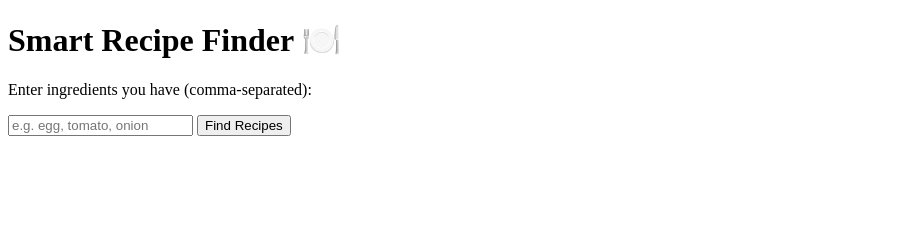
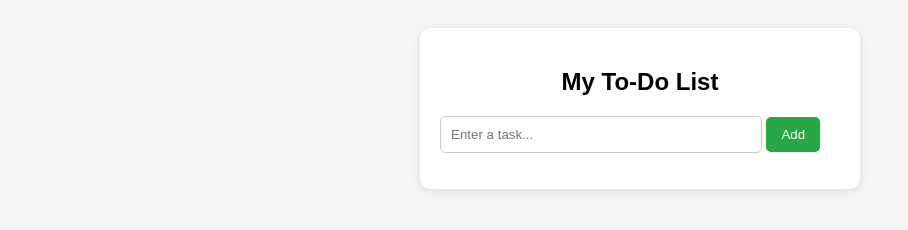
Before and after one commit to laxmipriya1304/ccassignment, a plain HTML site: page index.html in a window 1280 px wide. Shown: the whole page, without its empty margins (0-908 px from the left). Drawn offline with Linux system fonts and the light colour scheme.

Commit message:
Add files via upload

```diff
--- a/index.html
+++ b/index.html
@@ -1,22 +1,110 @@
 <!DOCTYPE html>
 <html lang="en">
 <head>
-  <meta charset="UTF-8" />
-  <meta name="viewport" content="width=device-width, initial-scale=1.0"/>
-  <title>Smart Recipe Finder</title>
-  <link rel="stylesheet" href="style.css" />
+  <meta charset="UTF-8">
+  <title>Simple To-Do App</title>
+  <style>
+    body {
+      font-family: Arial, sans-serif;
+      background: #f5f5f5;
+      padding: 20px;
+    }
+
+    h2 {
+      text-align: center;
+    }
+
+    #todo-container {
+      background: white;
+      max-width: 400px;
+      margin: 0 auto;
+      padding: 20px;
+      border-radius: 10px;
+      box-shadow: 0 2px 10px rgba(0,0,0,0.1);
+    }
+
+    input[type="text"] {
+      width: 75%;
+      padding: 10px;
+      border: 1px solid #ccc;
+      border-radius: 5px;
+    }
+
+    button {
+      padding: 10px 15px;
+      background-color: #28a745;
+      border: none;
+      color: white;
+      border-radius: 5px;
+      cursor: pointer;
+    }
+
+    ul {
+      list-style-type: none;
+      padding-left: 0;
+    }
+
+    li {
+      padding: 8px;
+      margin-top: 5px;
+      background: #eee;
+      border-radius: 5px;
+      display: flex;
+      justify-content: space-between;
+    }
+
+    li.completed {
+      text-decoration: line-through;
+      color: gray;
+    }
+
+    .delete-btn {
+      background-color: red;
+      border: none;
+      color: white;
+      padding: 4px 8px;
+      border-radius: 3px;
+      cursor: pointer;
+    }
+  </style>
 </head>
 <body>
-  <div class="container">
-    <h1>Smart Recipe Finder 🍽️</h1>
-    <p>Enter ingredients you have (comma-separated):</p>
 
-    <input type="text" id="ingredientsInput" placeholder="e.g. egg, tomato, onion" />
-    <button onclick="findRecipes()">Find Recipes</button>
-
-    <div id="results"></div>
+  <div id="todo-container">
+    <h2>My To-Do List</h2>
+    <input type="text" id="taskInput" placeholder="Enter a task..." />
+    <button onclick="addTask()">Add</button>
+    <ul id="taskList"></ul>
   </div>
 
-  <script src="script.js"></script>
+  <script>
+    function addTask() {
+      const input = document.getElementById("taskInput");
+      const taskText = input.value.trim();
+      if (taskText === "") return;
+
+      const li = document.createElement("li");
+      li.textContent = taskText;
+
+      // Toggle complete on click
+      li.onclick = function () {
+        li.classList.toggle("completed");
+      };
+
+      // Add delete button
+      const delBtn = document.createElement("button");
+      delBtn.textContent = "X";
+      delBtn.className = "delete-btn";
+      delBtn.onclick = function (event) {
+        event.stopPropagation();
+        li.remove();
+      };
+
+      li.appendChild(delBtn);
+      document.getElementById("taskList").appendChild(li);
+      input.value = "";
+    }
+  </script>
+
 </body>
 </html>
```
